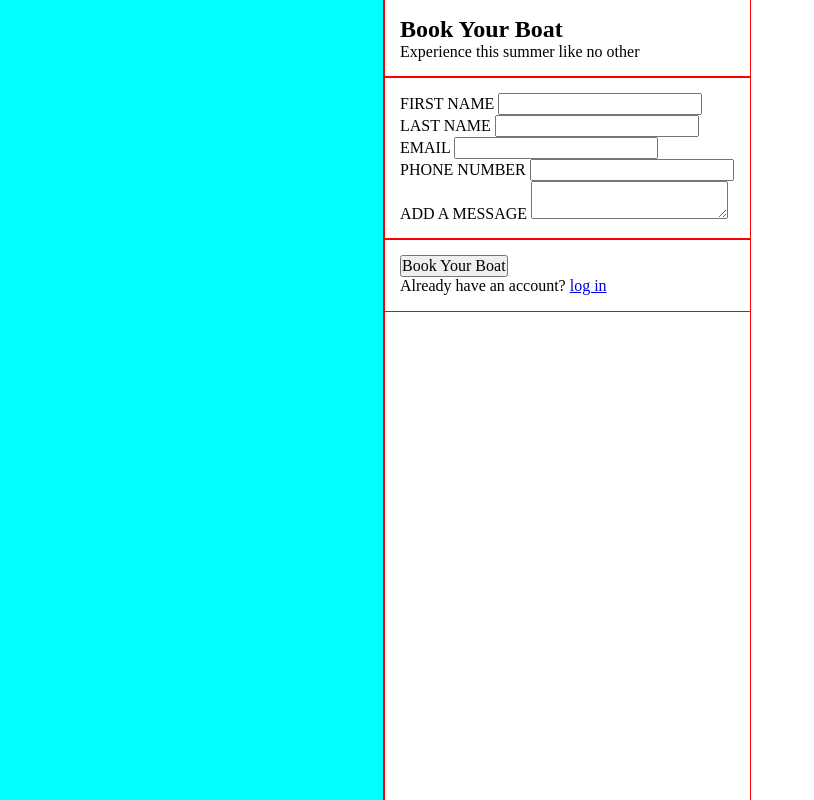
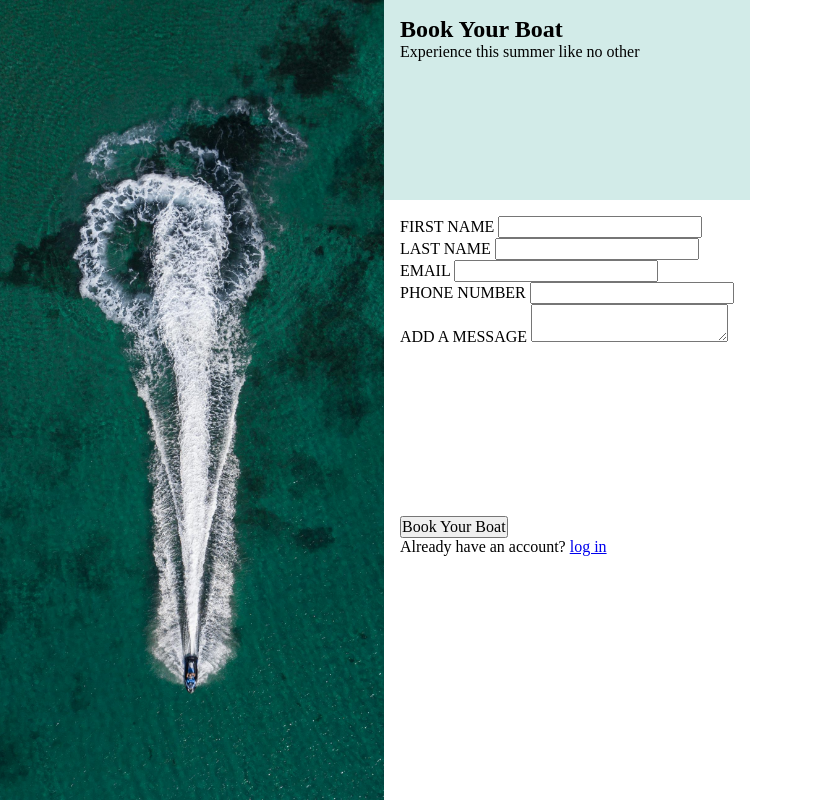
Before and after one commit to illtrythisout/odin-jspath-html-css-signInForm, a plain HTML site: page index.html in a window 1280 px wide. Shown: the whole page, without its empty margins (0-814 px from the left). Drawn offline with Linux system fonts and the light colour scheme.

Commit message:
Created section hights and added side panel image

```diff
--- a/styles.css
+++ b/styles.css
@@ -22,31 +22,36 @@ body {
 }
 
 section, div {
-    outline: red 1px solid;
+    /* outline: red 1px solid; */
 }
 
 #sidePanel {
     width: 30%;
     height: 100vh;
 
-    background-color: aqua;
+    background-image: url(./images/sidePanelBoat.jpg);
+    background-position: center center;
+    background-size: cover;
+    background-repeat: no-repeat;
 }
 
 #main {
     --section-padding: clamp(8px, 1rem, 24px);
-
-    display: flex;
-    flex-direction: column;
 }
 
 #formDescription {
+    height: 200px;
     padding: var(--section-padding);
+
+    background-color: rgb(210, 235, 232);
 }
 
 #form {
+    height: 300px;
     padding: var(--section-padding);
 }
 
 #callToAction {
+    height: calc(100% - 500px);
     padding: var(--section-padding);
 }
```
Also changed, not shown: images/leprechaun logo.png (deleted), images/sidePanelBoat.jpg (added).
